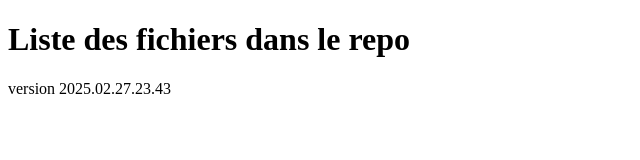
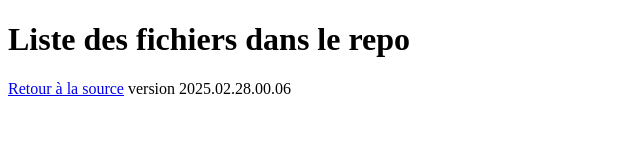
Before and after one commit to thomaslinux/12-JavaScript-Avance, a plain HTML site: page index.html in a window 1280 px wide. Shown: the whole page, without its empty margins (0-640 px from the left). Drawn offline with Linux system fonts and the light colour scheme; no server answers.

Commit message:
ajout du lien pour retourner à la source sur github

```diff
--- a/index.html
+++ b/index.html
@@ -11,7 +11,8 @@
 
 </main>
 <footer>
-    version 2025.02.27.23.43
+    <a href="https://github.com/thomaslinux/12-JavaScript-Avance/">Retour à la source</a>
+    version 2025.02.28.00.06
 </footer>
 </body>
 </html>
```
